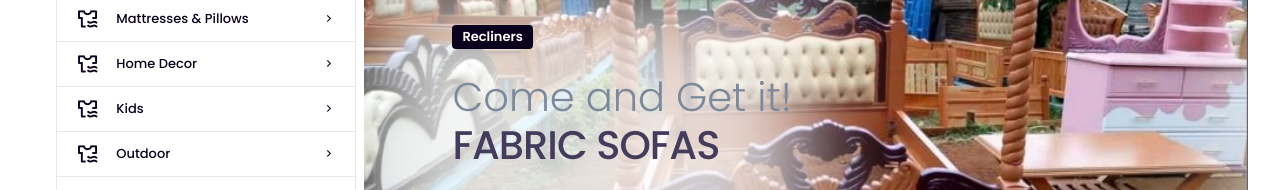
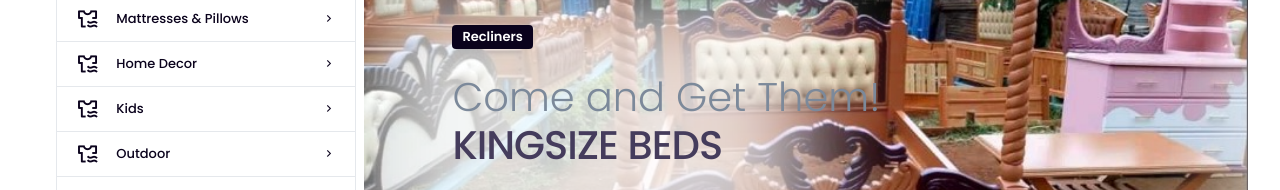
Before and after one commit to nduguya/JM-Furnitures-company-limited, a plain HTML site: page index.html in a window 1280 px wide. Shown: the part 453-643 px from the top of the page. Drawn offline with nearby package versions, Linux system fonts and the light colour scheme.

Commit message:
Update index.html

```diff
--- a/index.html
+++ b/index.html
@@ -8,6 +8,7 @@
     <!-- Add these links to your HTML document -->
      <link rel="stylesheet" href="https://maxcdn.bootstrapcdn.com/bootstrap/4.5.2/css/bootstrap.min.css">
      <script src="https://maxcdn.bootstrapcdn.com/bootstrap/4.5.2/js/bootstrap.min.js"></script>
+    <link rel="icon" type="image/png" href="./gallery/jm bed2.jpg">
      <!--custom css link-->
     <link rel="stylesheet" href="./css/style.css">
     <!--remixicon link-->
@@ -378,7 +379,7 @@
                                                  </div>
                                                  <div class="text-content flexcol">
                                                      <h4>Recliners</h4>
-                                                     <h2><span>Come and Get it!</span><br><span>Fabric Sofas</span></h2>
+                                                     <h2><span>Come and Get Them!</span><br><span>Kingsize Beds</span></h2>
                                                      <a href="#" class="primary-button">Shop Now</a>
                                                  </div>
 
```
